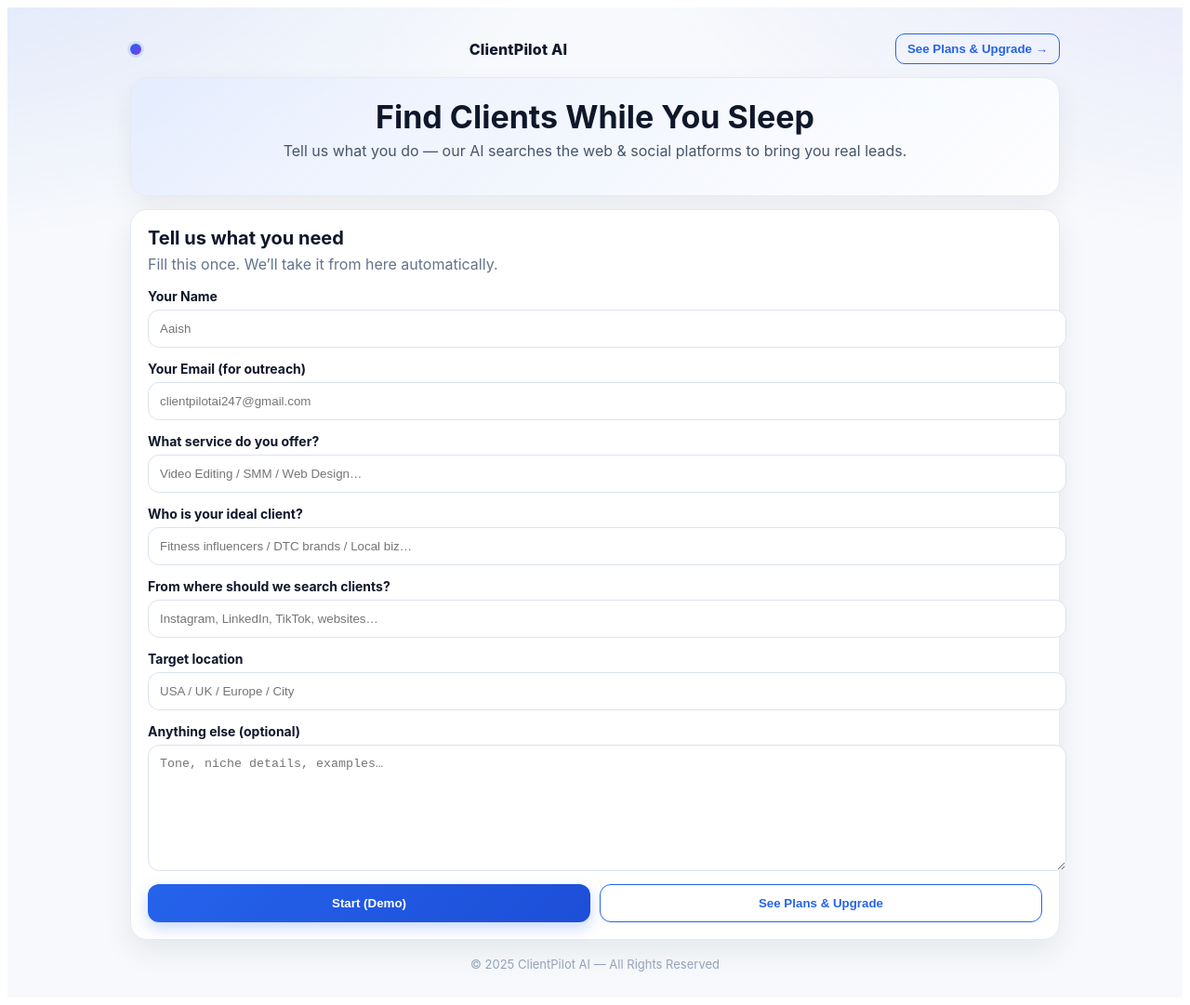
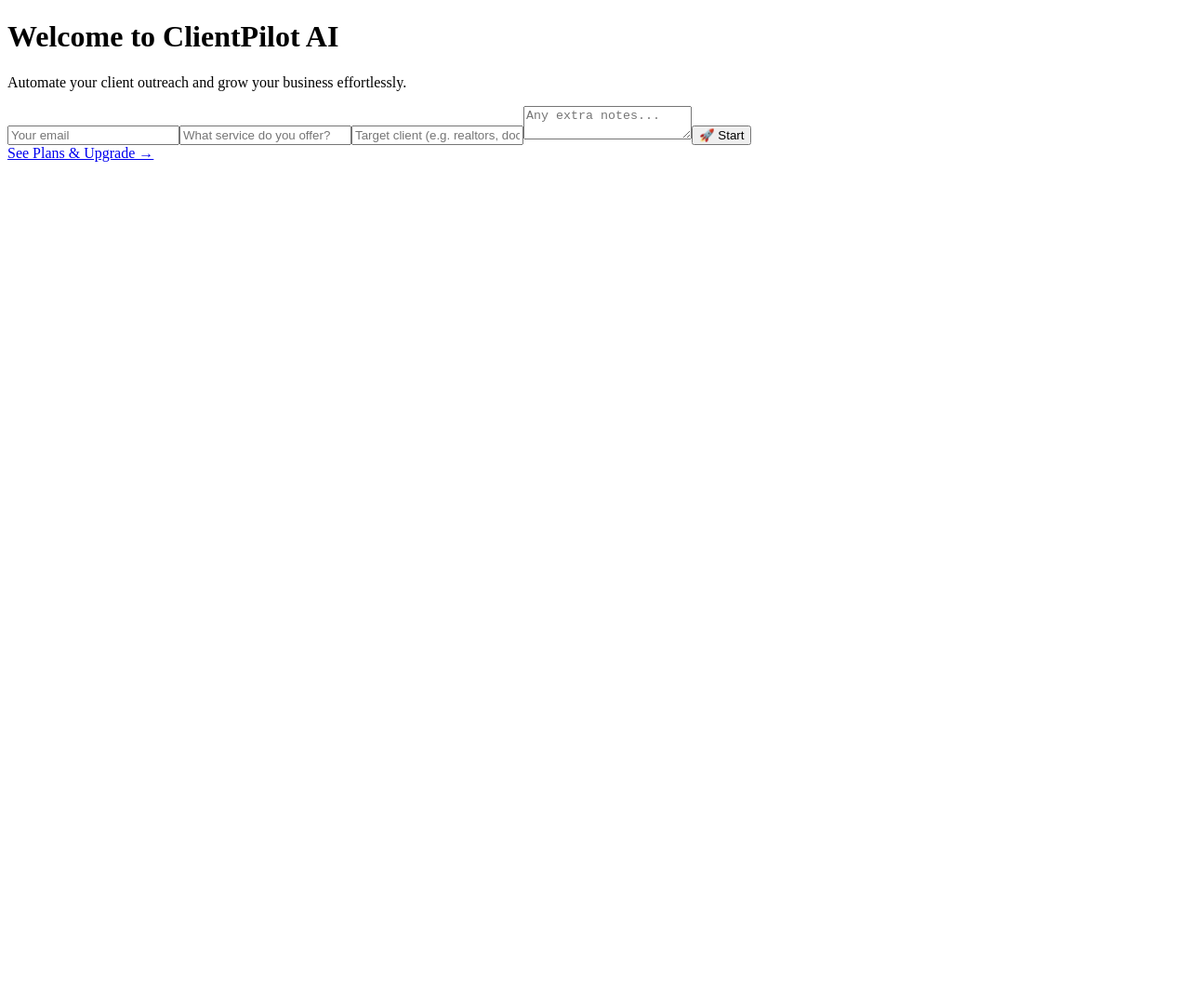
Before and after one commit to Aaish247/Clientpilot-AI, a Next.js app: page / in a window 1280 px wide. Shown: the whole page at 93% size. After the commit the page ends 800 px from the top, so only its background shows below. Built offline with nearby package versions, Linux system fonts and the light colour scheme.

Commit message:
Update page.tsx

```diff
--- a/app/page.tsx
+++ b/app/page.tsx
@@ -1,309 +1,98 @@
 "use client";
-import React, { useState } from "react";
+import { useState } from "react";
 
-export default function Home() {
-  const [view, setView] = useState<"form" | "plans">("form");
+export default function HomePage() {
+  const [email, setEmail] = useState("");
+  const [service, setService] = useState("");
+  const [client, setClient] = useState("");
+  const [extra, setExtra] = useState("");
+
+  const handleSubmit = async (e: React.FormEvent) => {
+    e.preventDefault();
+
+    const formData = { email, service, client, extra };
+
+    try {
+      const res = await fetch("/api/submit", {
+        method: "POST",
+        headers: { "Content-Type": "application/json" },
+        body: JSON.stringify(formData),
+      });
+
+      if (res.ok) {
+        alert("✅ Success! Your details were sent.");
+      } else {
+        alert("❌ Something went wrong. Please try again.");
+      }
+    } catch (error) {
+      alert("⚠️ Network error. Please check your connection.");
+    }
+  };
 
   return (
-    <main style={styles.page}>
-      <div style={styles.container}>
-        <header style={styles.header}>
-          <div style={styles.logoDot} />
-          <div style={styles.brand}>ClientPilot AI</div>
-          {view === "form" ? (
-            <button onClick={() => setView("plans")} style={styles.headerBtn}>
-              See Plans & Upgrade →
-            </button>
-          ) : (
-            <button onClick={() => setView("form")} style={styles.headerBtn}>
-              ← Back to Form
-            </button>
-          )}
-        </header>
+    <div className="min-h-screen bg-gray-50 flex flex-col items-center justify-center p-6">
+      {/* Header */}
+      <h1 className="text-4xl font-extrabold text-gray-900 mb-6 text-center">
+        Welcome to ClientPilot AI
+      </h1>
+      <p className="text-lg text-gray-600 mb-10 text-center max-w-xl">
+        Automate your client outreach and grow your business effortlessly.
+      </p>
 
-        {view === "form" ? (
-          <FormView onSeePlans={() => setView("plans")} />
-        ) : (
-          <PlansView />
-        )}
+      {/* Form */}
+      <form
+        onSubmit={handleSubmit}
+        className="w-full max-w-md bg-white rounded-2xl shadow-lg p-6 space-y-4 border border-gray-200"
+      >
+        <input
+          type="email"
+          placeholder="Your email"
+          value={email}
+          onChange={(e) => setEmail(e.target.value)}
+          required
+          className="w-full p-3 border rounded-lg focus:outline-none focus:ring-2 focus:ring-blue-500"
+        />
 
-        <footer style={styles.footer}>
-          © {new Date().getFullYear()} ClientPilot AI — All Rights Reserved
-        </footer>
-      </div>
-    </main>
-  );
-}
+        <input
+          type="text"
+          placeholder="What service do you offer?"
+          value={service}
+          onChange={(e) => setService(e.target.value)}
+          required
+          className="w-full p-3 border rounded-lg focus:outline-none focus:ring-2 focus:ring-blue-500"
+        />
 
-function FormView({ onSeePlans }: { onSeePlans: () => void }) {
-  return (
-    <>
-      <section style={styles.hero}>
-        <h1 style={styles.h1}>Find Clients While You Sleep</h1>
-        <p style={styles.sub}>
-          Tell us what you do — our AI searches the web & social platforms to bring you real leads.
-        </p>
-      </section>
+        <input
+          type="text"
+          placeholder="Target client (e.g. realtors, doctors)"
+          value={client}
+          onChange={(e) => setClient(e.target.value)}
+          required
+          className="w-full p-3 border rounded-lg focus:outline-none focus:ring-2 focus:ring-blue-500"
+        />
 
-      <section style={styles.card}>
-        <h2 style={styles.h2}>Tell us what you need</h2>
-        <p style={styles.muted}>Fill this once. We’ll take it from here automatically.</p>
+        <textarea
+          placeholder="Any extra notes..."
+          value={extra}
+          onChange={(e) => setExtra(e.target.value)}
+          className="w-full p-3 border rounded-lg focus:outline-none focus:ring-2 focus:ring-blue-500"
+        />
 
-        <div style={styles.formGrid}>
-          <Field label="Your Name" placeholder="Aaish" />
-          <Field label="Your Email (for outreach)" placeholder="clientpilotai247@gmail.com" type="email" />
-          <Field label="What service do you offer?" placeholder="Video Editing / SMM / Web Design…" />
-          <Field label="Who is your ideal client?" placeholder="Fitness influencers / DTC brands / Local biz…" />
-          <Field label="From where should we search clients?" placeholder="Instagram, LinkedIn, TikTok, websites…" />
-          <Field label="Target location" placeholder="USA / UK / Europe / City" />
-          <Field label="Anything else (optional)" placeholder="Tone, niche details, examples…" as="textarea" />
-        </div>
+        <button
+          type="submit"
+          className="w-full bg-blue-600 text-white p-3 rounded-lg font-semibold hover:bg-blue-700 transition"
+        >
+          🚀 Start
+        </button>
+      </form>
 
-        <div style={styles.actionsRow}>
-          <button
-            onClick={() => alert("Demo only — backend hookup comes next.")}
-            style={styles.primaryBtn}
-          >
-            Start (Demo)
-          </button>
-          <button onClick={onSeePlans} style={styles.ghostBtn}>
-            See Plans & Upgrade
-          </button>
-        </div>
-      </section>
-    </>
-  );
-}
-
-function PlansView() {
-  return (
-    <>
-      <section style={styles.hero}>
-        <h1 style={styles.h1}>Choose Your Plan</h1>
-        <p style={styles.sub}>Start free. Upgrade anytime.</p>
-      </section>
-
-      <section style={styles.plansGrid}>
-        <PlanCard
-          title="Free"
-          price="$0"
-          bullets={["15 emails/week", "AI-written cold emails", "Great for testing"]}
-          cta="Start Free →"
-          href="https://nextjs-boilerplate-eta-flax-55.vercel.app"
-        />
-        <PlanCard
-          title="Monthly"
-          price="$49.99"
-          bullets={["Unlimited outreach", "Personalized AI messages", "Priority queue"]}
-          cta="Get Monthly →"
-          href="https://aishmuhammad.gumroad.com/l/npihx"
-        />
-        <PlanCard
-          title="Lifetime"
-          price="$99.99"
-          bullets={["One-time payment", "Unlimited forever", "All features included"]}
-          cta="Buy Lifetime →"
-          href="https://aishmuhammad.gumroad.com/l/rfssks"
-        />
-      </section>
-    </>
-  );
-}
-
-function Field({
-  label,
-  placeholder,
-  as,
-  type = "text",
-}: {
-  label: string;
-  placeholder: string;
-  as?: "textarea";
-  type?: string;
-}) {
-  return (
-    <label style={styles.fieldWrap}>
-      <div style={styles.label}>
-        <strong>{label}</strong>
-      </div>
-      {as === "textarea" ? (
-        <textarea placeholder={placeholder} style={{ ...styles.input, minHeight: 110 }} />
-      ) : (
-        <input type={type} placeholder={placeholder} style={styles.input} />
-      )}
-    </label>
-  );
-}
-
-function PlanCard({
-  title,
-  price,
-  bullets,
-  cta,
-  href,
-}: {
-  title: string;
-  price: string;
-  bullets: string[];
-  cta: string;
-  href: string;
-}) {
-  return (
-    <div
-      style={styles.planCard}
-      onMouseEnter={(e) => (e.currentTarget.style.transform = "translateY(-4px)")}
-      onMouseLeave={(e) => (e.currentTarget.style.transform = "translateY(0)")}
-    >
-      <div style={styles.planHeader}>
-        <h3 style={styles.planTitle}>{title}</h3>
-        <div style={styles.price}>{price}</div>
-      </div>
-      <ul style={styles.bullets}>
-        {bullets.map((b, i) => (
-          <li key={i} style={{ marginBottom: 8 }}>
-            {b}
-          </li>
-        ))}
-      </ul>
-      <a href={href} target="_blank" style={{ textDecoration: "none" }}>
-        <button style={styles.planBtn}>{cta}</button>
+      {/* Plans Button */}
+      <a
+        href="/plans"
+        className="mt-8 inline-block text-blue-600 font-semibold hover:underline"
+      >
+        See Plans & Upgrade →
       </a>
     </div>
   );
 }
-
-const styles: Record<string, React.CSSProperties> = {
-  page: {
-    minHeight: "100vh",
-    background:
-      "radial-gradient(1200px 600px at -10% -10%, rgba(37,99,235,0.14), transparent 60%), radial-gradient(1200px 600px at 110% -10%, rgba(99,102,241,0.12), transparent 60%), #F7F9FC",
-    display: "flex",
-    alignItems: "flex-start",
-    justifyContent: "center",
-    padding: "28px 18px",
-    fontFamily: "Inter, ui-sans-serif, system-ui, Arial, sans-serif",
-    color: "#0F172A",
-  },
-  container: { width: "100%", maxWidth: 1000 },
-  header: {
-    display: "flex",
-    alignItems: "center",
-    justifyContent: "space-between",
-    marginBottom: 14,
-  },
-  logoDot: {
-    width: 12,
-    height: 12,
-    borderRadius: "50%",
-    background: "linear-gradient(135deg, #2563EB 0%, #7C3AED 100%)",
-    boxShadow: "0 0 0 3px rgba(37,99,235,0.12)",
-  },
-  brand: { fontWeight: 800, letterSpacing: 0.2 },
-  headerBtn: {
-    background: "transparent",
-    border: "1px solid #2563EB",
-    padding: "8px 12px",
-    borderRadius: 10,
-    cursor: "pointer",
-    fontWeight: 700,
-    color: "#2563EB",
-  },
-  hero: {
-    background: "linear-gradient(135deg, rgba(226,235,255,0.7), rgba(255,255,255,0.9))",
-    border: "1px solid #E6EAF2",
-    borderRadius: 18,
-    padding: "22px 18px",
-    boxShadow: "0 10px 28px rgba(15,23,42,0.06)",
-    marginBottom: 14,
-    textAlign: "center",
-  },
-  h1: { margin: 0, fontSize: 34, lineHeight: 1.18 },
-  sub: { marginTop: 6, color: "#475569", fontSize: 16 },
-  card: {
-    background: "#FFFFFF",
-    border: "1px solid #E6EAF2",
-    borderRadius: 18,
-    padding: 18,
-    boxShadow: "0 12px 32px rgba(15,23,42,0.08)",
-  },
-  h2: { margin: 0, fontSize: 20 },
-  muted: { color: "#64748B", marginTop: 6 },
-  formGrid: { display: "grid", gap: 14, marginTop: 16 },
-  fieldWrap: { display: "grid", gap: 6 },
-  label: { fontSize: 14, color: "#0F172A" },
-  input: {
-    width: "100%",
-    padding: "12px 12px",
-    borderRadius: 12,
-    border: "1px solid #DCE3EF",
-    outline: "none",
-    background: "#fff",
-  },
-  actionsRow: {
-    display: "grid",
-    gridTemplateColumns: "1fr 1fr",
-    gap: 10,
-    marginTop: 14,
-  },
-  primaryBtn: {
-    padding: "12px 16px",
-    borderRadius: 12,
-    border: "none",
-    background: "linear-gradient(135deg,#2563EB,#1D4ED8)",
-    color: "#fff",
-    fontWeight: 800,
-    cursor: "pointer",
-    boxShadow: "0 6px 16px rgba(37,99,235,0.25)",
-    width: "100%",
-  },
-  ghostBtn: {
-    padding: "12px 16px",
-    borderRadius: 12,
-    border: "1px solid #2563EB",
-    background: "#fff",
-    color: "#2563EB",
-    fontWeight: 800,
-    cursor: "pointer",
-    width: "100%",
-  },
-  plansGrid: {
-    display: "grid",
-    gap: 16,
-    gridTemplateColumns: "repeat(auto-fit, minmax(250px, 1fr))",
-  },
-  planCard: {
-    background: "#fff",
-    borderRadius: 16,
-    padding: 20,
-    border: "2px solid #2563EB", // Dark blue border
-    boxShadow: "0 12px 28px rgba(15,23,42,0.08)",
-    transform: "translateY(0)",
-    transition: "transform 0.2s ease",
-  },
-  planHeader: {
-    display: "flex",
-    alignItems: "baseline",
-    justifyContent: "space-between",
-    marginBottom: 8,
-  },
-  planTitle: { margin: 0, fontSize: 18, fontWeight: 800 },
-  price: { fontSize: 26, fontWeight: 900, color: "#0F172A" },
-  bullets: { margin: "6px 0 12px", paddingLeft: 18, color: "#475569" },
-  planBtn: {
-    padding: "12px 16px",
-    borderRadius: 12,
-    border: "none",
-    background: "linear-gradient(135deg,#2563EB,#1D4ED8)",
-    color: "#fff",
-    fontWeight: 800,
-    cursor: "pointer",
-    width: "100%",
-    boxShadow: "0 6px 16px rgba(37,99,235,0.25)",
-  },
-  footer: {
-    textAlign: "center",
-    color: "#94A3B8",
-    fontSize: 13,
-    marginTop: 18,
-  },
-};
```
